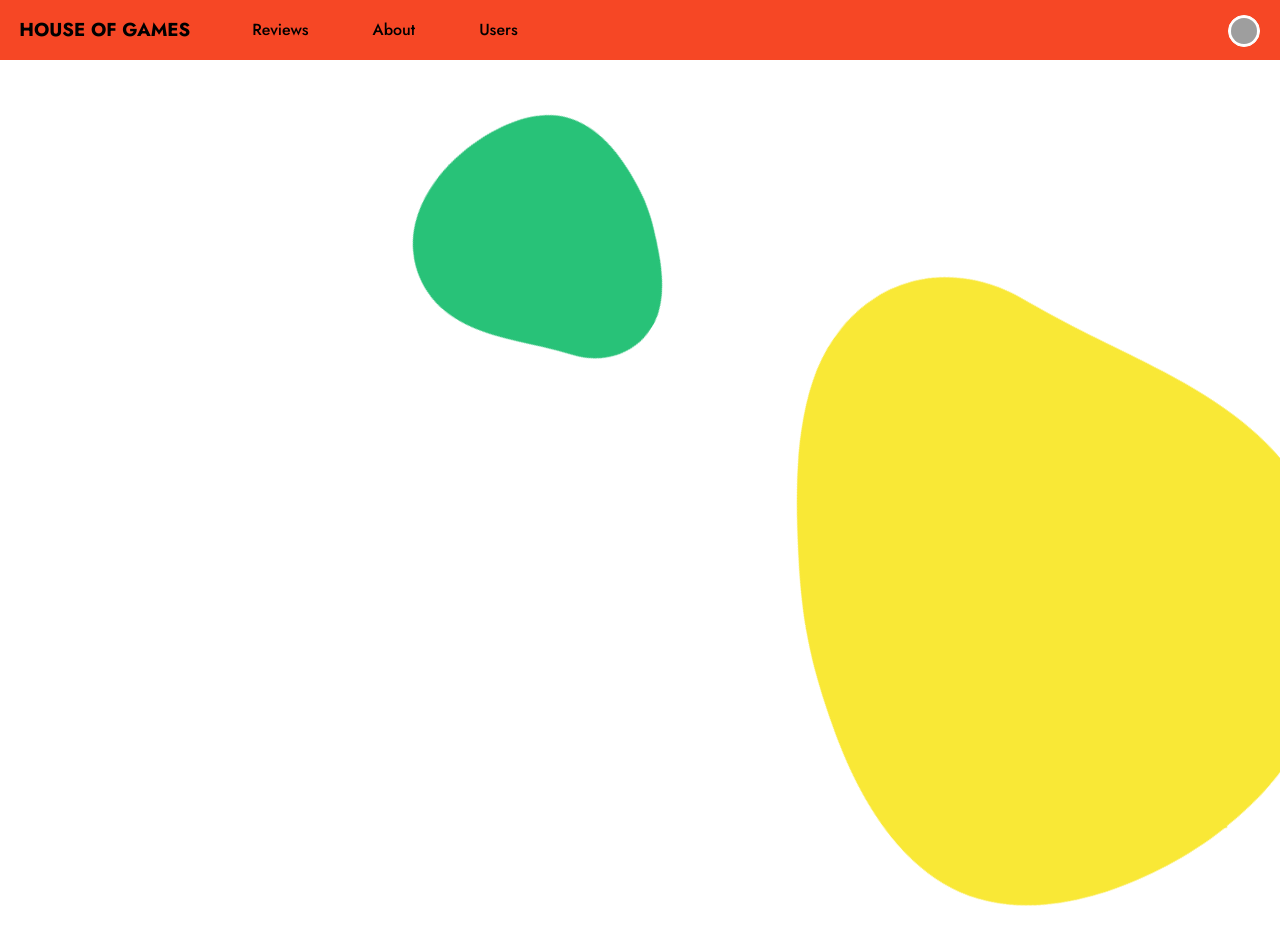
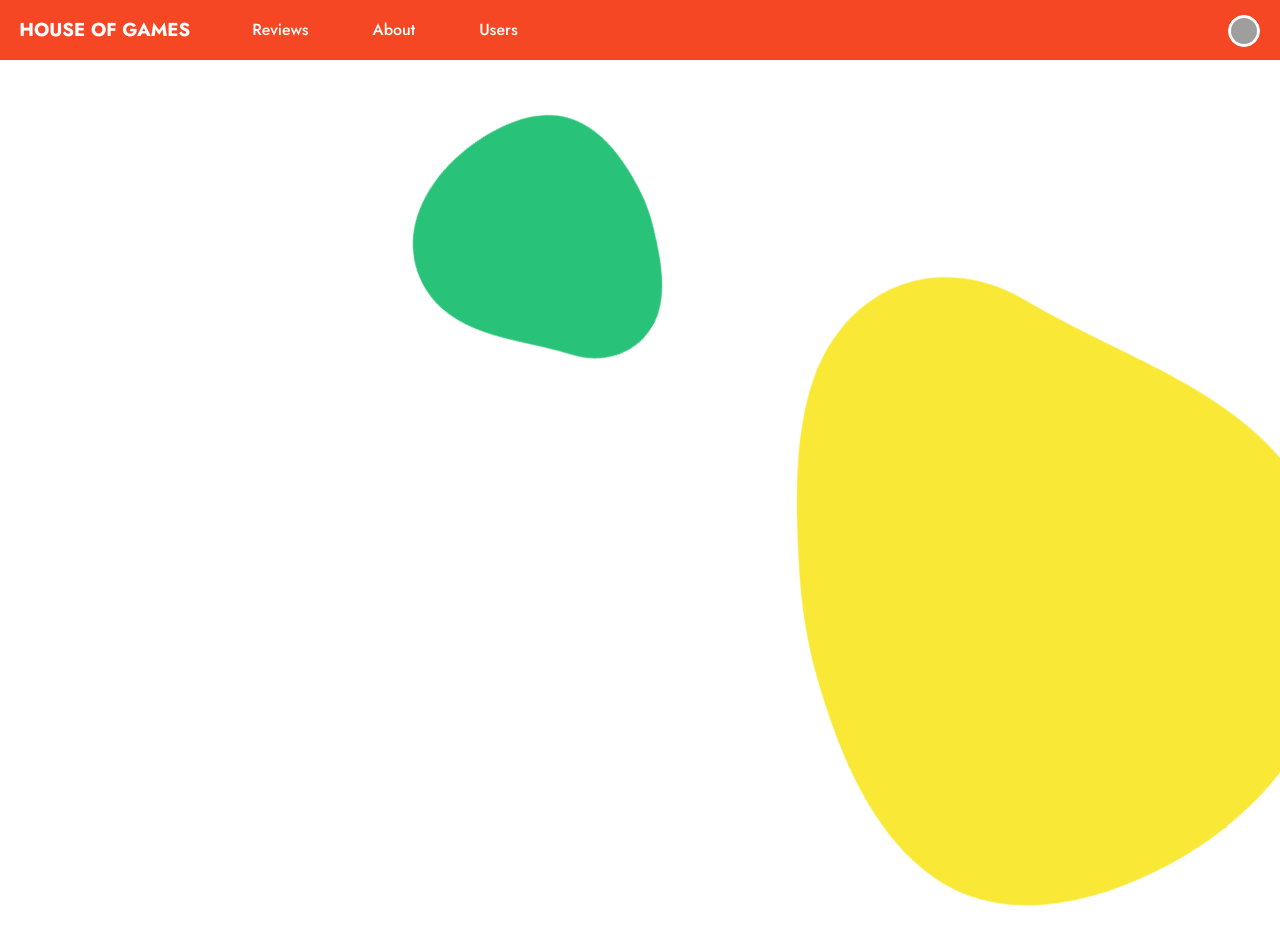
Before and after one commit to PeterM24/Front-End-Project, a React (Create React App) app: page / in a window 1280 px wide. Shown: the top 944 px of the page. Built offline with nearby package versions, Linux system fonts and the light colour scheme; grey boxes are pictures that could not be loaded.

Commit message:
change navbar text colour to white

```diff
--- a/src/styles/Navbar.css
+++ b/src/styles/Navbar.css
@@ -23,6 +23,10 @@ header {
   color: black;
 }
 
+h3 {
+  color: white;
+}
+
 nav {
   padding-top: 10px;
   padding-left: 30px;
@@ -35,7 +39,7 @@ nav a {
   padding: 0;
   margin: 0 1rem;
   margin-top: -10px;
-  color: black;
+  color: white;
   text-decoration: none;
 }
 
@@ -49,7 +53,7 @@ header .nav-btn {
   background: transparent;
   border: none;
   outline: none;
-  color: black;
+  color: white;
   visibility: hidden;
   opacity: 0;
   font-size: 1.8rem;
```
